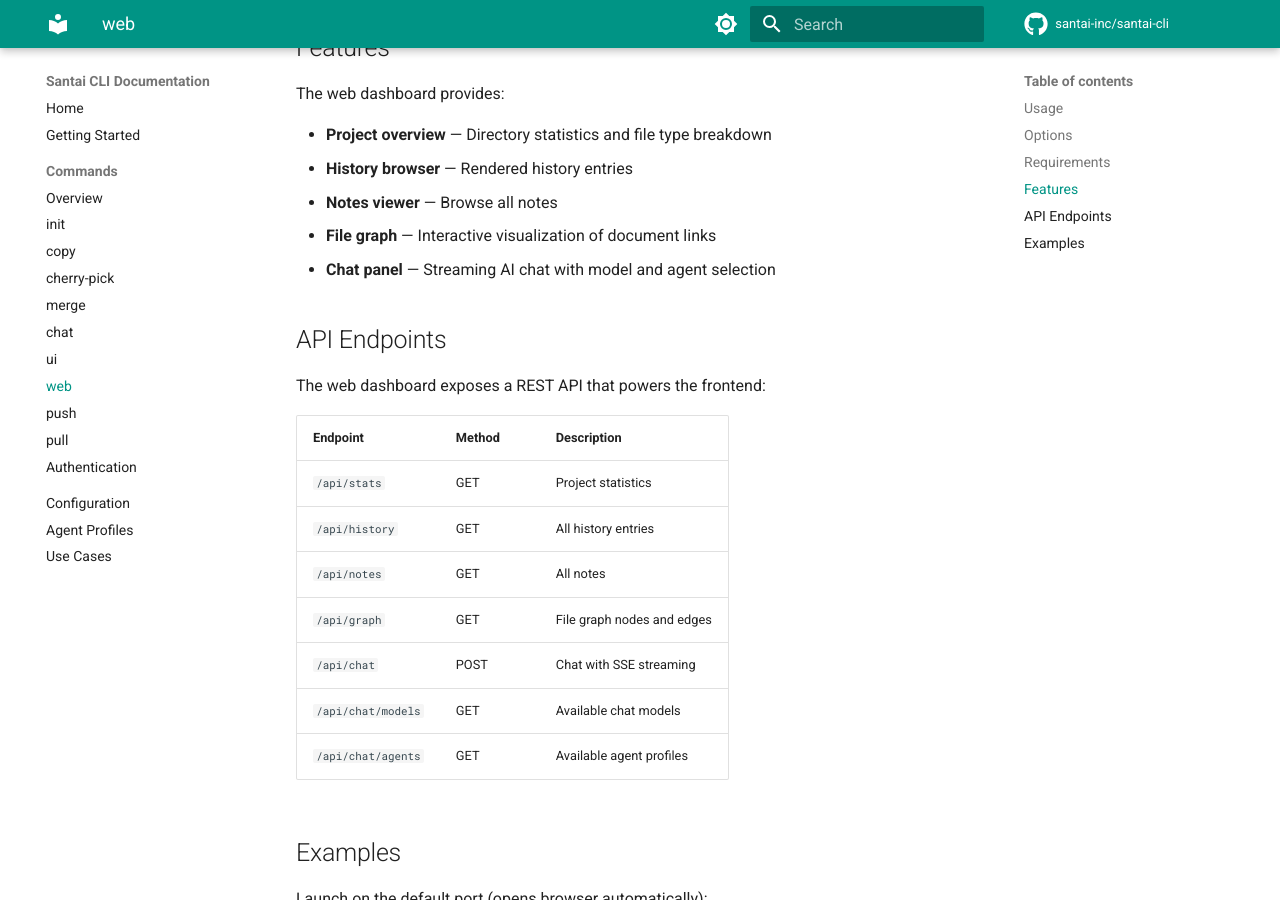
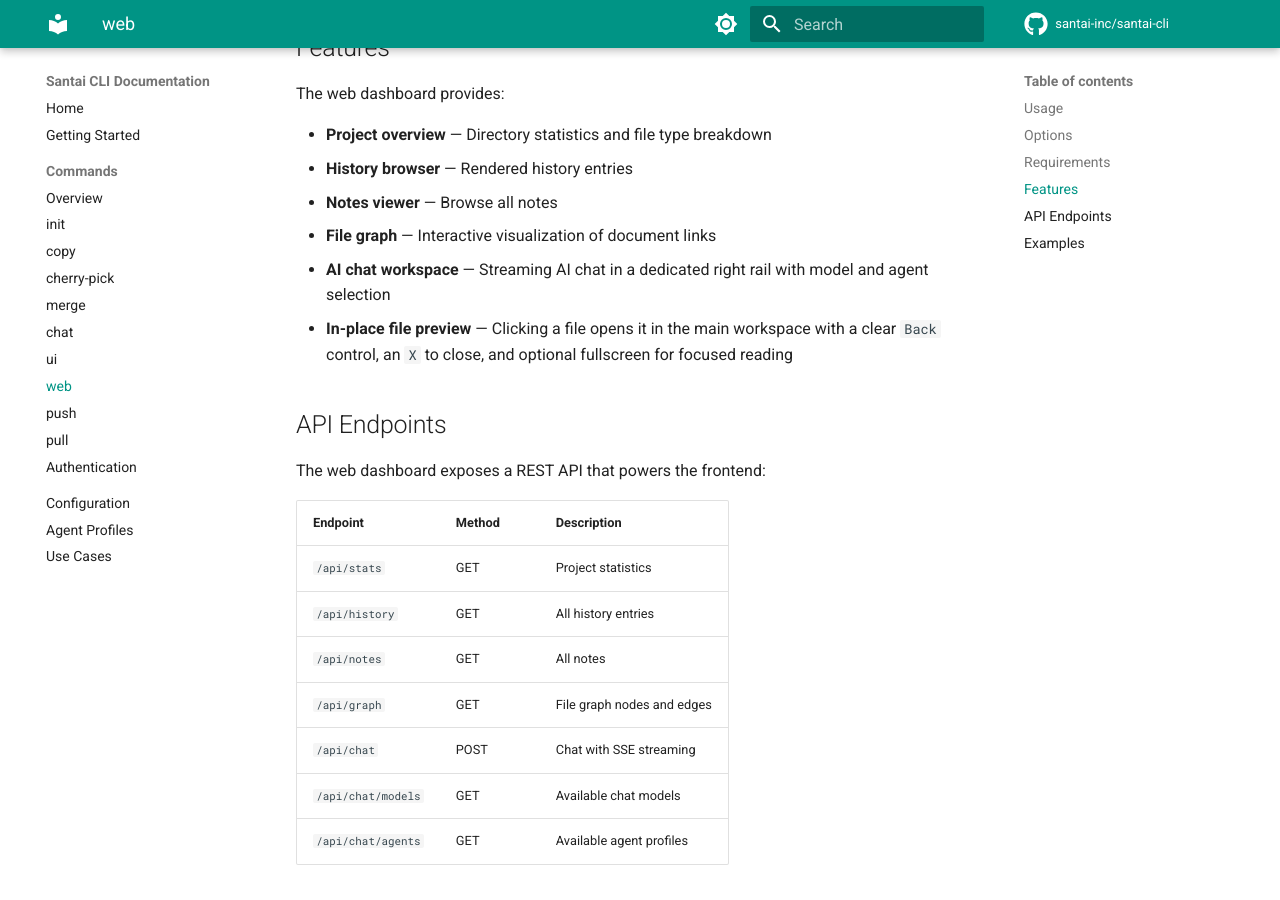
Before and after one commit to santai-inc/santai-cli, an MkDocs documentation site: the page built from docs/commands/web.md, in a window 1280 px wide and 900 px high, scrolled down 707 px. Built offline with MkDocs 1.6.1 and Material for MkDocs 9.7.7, drawn with Linux system fonts in a browser that asks for light colours; comment, search, counter and statistics services are not loaded.

Commit message:
Update web preview docs

```diff
--- a/docs/commands/web.md
+++ b/docs/commands/web.md
@@ -27,7 +27,8 @@ The web dashboard provides:
 - **History browser** — Rendered history entries
 - **Notes viewer** — Browse all notes
 - **File graph** — Interactive visualization of document links
-- **Chat panel** — Streaming AI chat with model and agent selection
+- **AI chat workspace** — Streaming AI chat in a dedicated right rail with model and agent selection
+- **In-place file preview** — Clicking a file opens it in the main workspace with a clear `Back` control, an `X` to close, and optional fullscreen for focused reading
 
 ## API Endpoints
 
```
